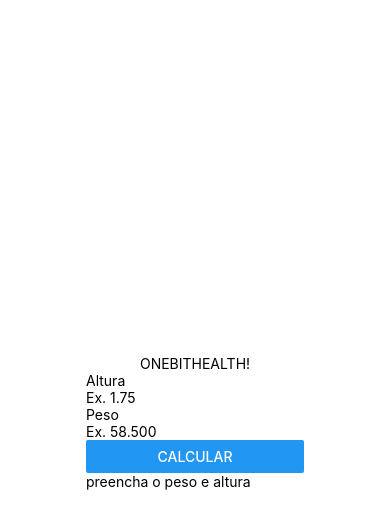
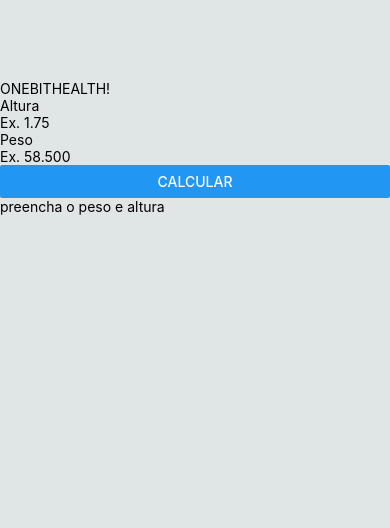
Before and after one commit to abinercL/react_native_expo, a React Native app in the folder oneBithealth/: screen / in a window 390 px wide. Shown: the top 528 px of the page. Built offline with nearby package versions, Linux system fonts and the light colour scheme.

Commit message:
Modificado a view principal de app.js (Div principa)

```diff
--- a/oneBithealth/App.js
+++ b/oneBithealth/App.js
@@ -14,8 +14,7 @@
 const styles = StyleSheet.create({
   container: {
     flex: 1,
-    backgroundColor: '#fff',
-    alignItems: 'center',
-    justifyContent: 'center',
+    backgroundColor: '#e0e5e5',
+    paddingTop: 80,
   },
 });
```
